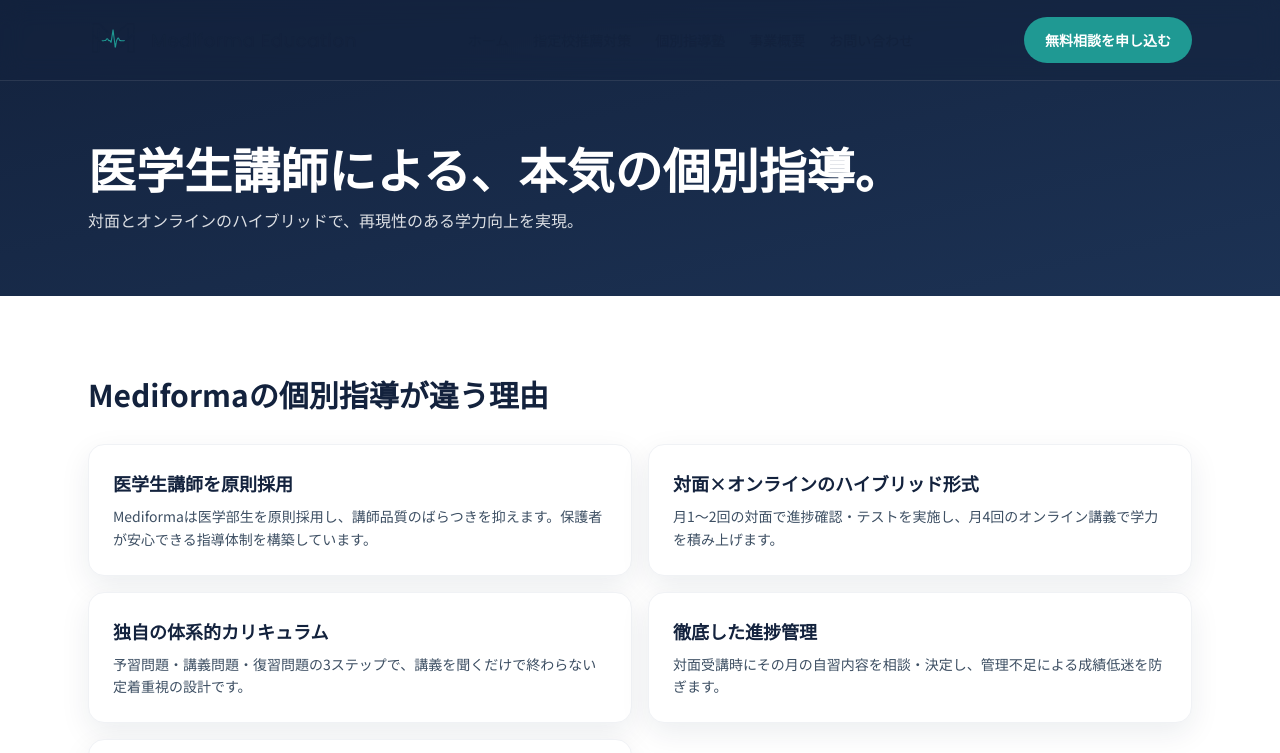
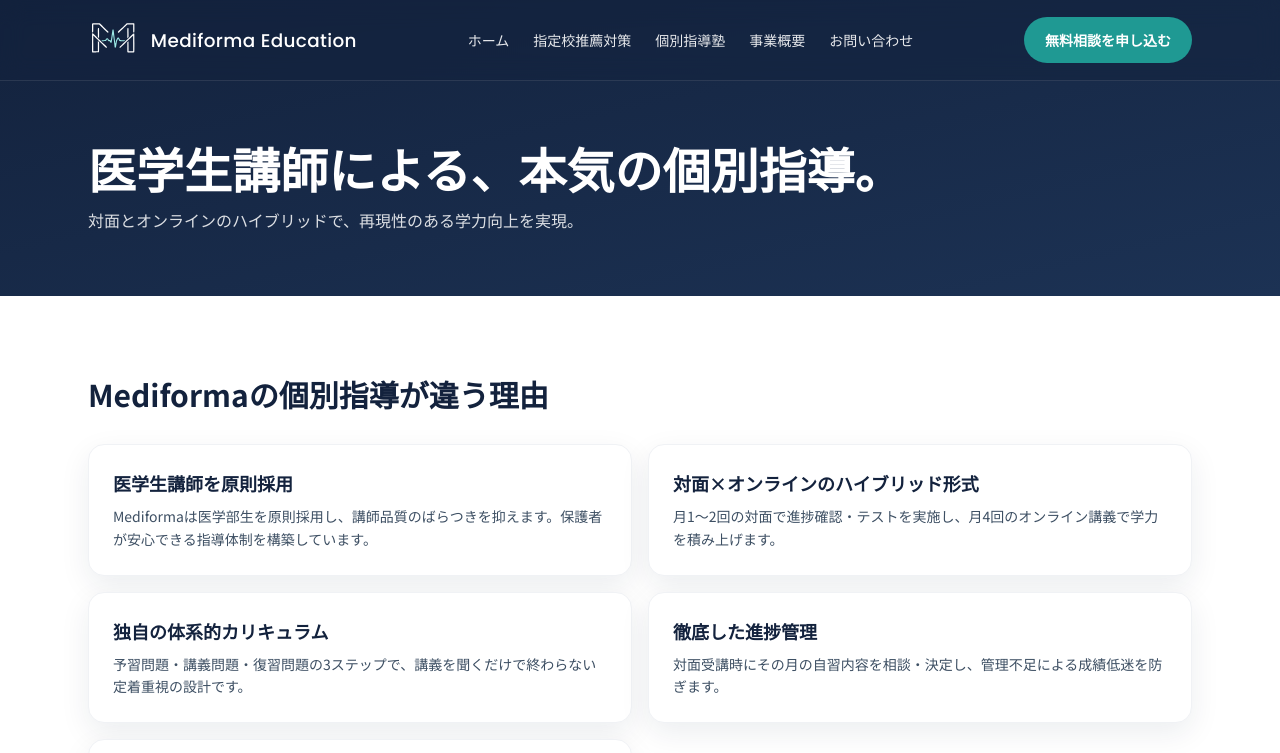
Before and after one commit to kentaro23/mediforma-education, a Next.js app: page /kobetsu in a window 1280 px wide. Shown: the top 753 px of the page. Built offline with nearby package versions, Linux system fonts and the light colour scheme.

Commit message:
Use dark top header with white nav text on all pages

```diff
--- a/src/components/layout/Header.tsx
+++ b/src/components/layout/Header.tsx
@@ -2,7 +2,6 @@
 
 import { useEffect, useState } from "react";
 import Link from "next/link";
-import { usePathname } from "next/navigation";
 import clsx from "clsx";
 import { Brand } from "@/components/layout/Brand";
 import { MobileMenu } from "@/components/layout/MobileMenu";
@@ -11,10 +10,9 @@
 import { uiText } from "@/lib/ui-text";
 
 export function Header() {
-  const pathname = usePathname();
   const [isOpen, setIsOpen] = useState(false);
   const [scrolled, setScrolled] = useState(false);
-  const isTop = pathname === "/" && !scrolled;
+  const isTop = !scrolled;
 
   useEffect(() => {
     const onScroll = () => setScrolled(window.scrollY > 8);
```
